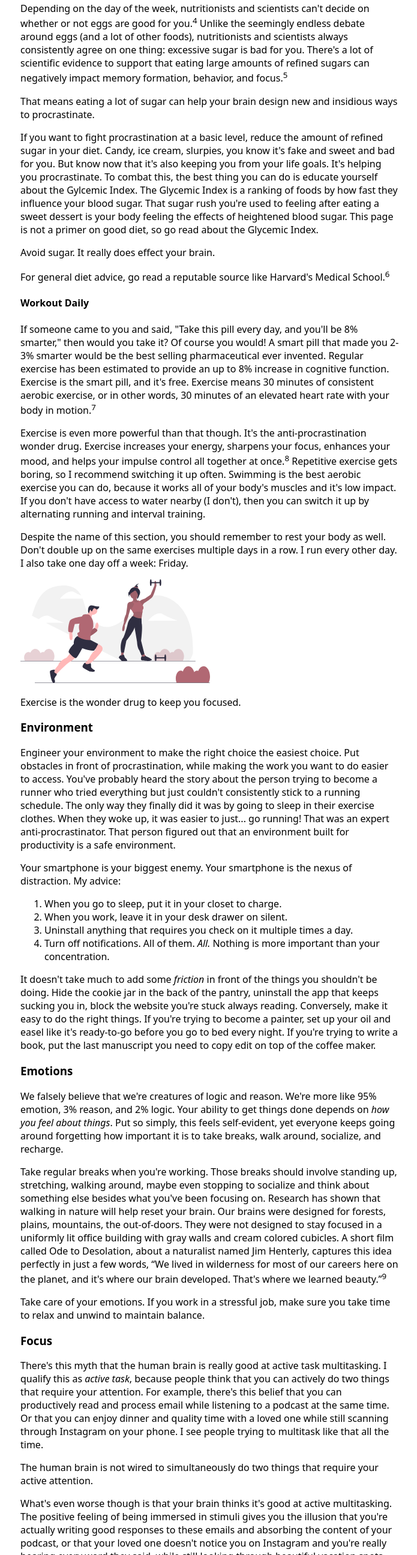
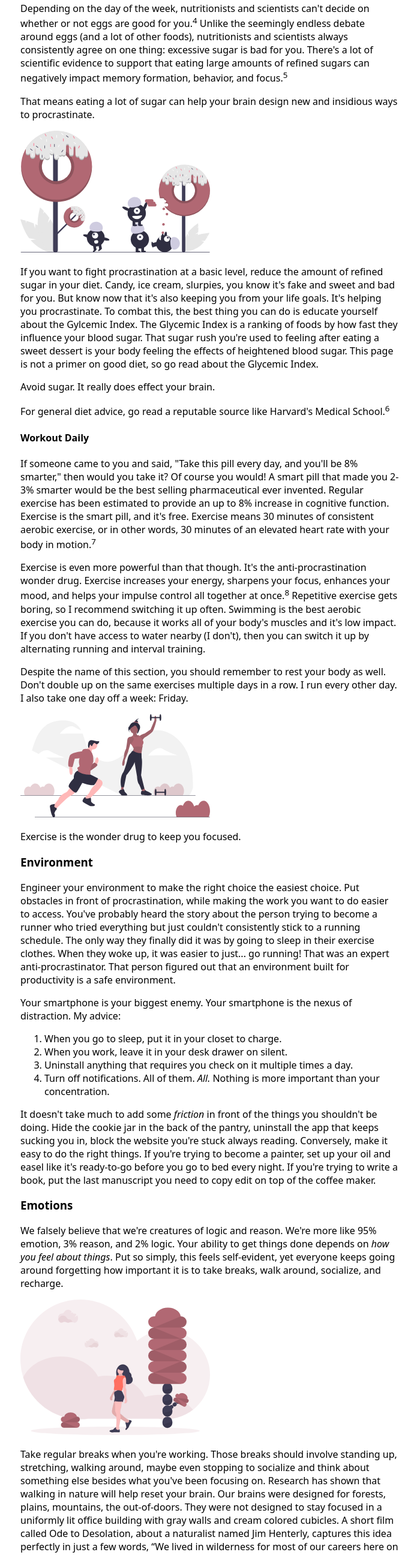
Before and after one commit to rchillard/sundaynightdread.com, a plain HTML site: page the-perfect-schedule-2.html in a window 1280 px wide. Shown: the part 2300-4893 px from the top of the page at 60% size, without its empty margins (290-985 px from the left). Drawn offline with Linux system fonts and the light colour scheme.

Commit message:
Add additional images to Perfect Schedule

```diff
--- a/the-perfect-schedule-2.html
+++ b/the-perfect-schedule-2.html
@@ -85,6 +85,7 @@
         <p>
             That means eating a lot of sugar can help your brain design new and insidious ways to procrastinate.
         </p>
+        <img alt="minions eating donuts growing on trees" class="depiction" src="assets/undraw_donut_love_kau1.svg">
         <p>
             If you want to fight procrastination at a basic level, reduce the amount of refined sugar in your diet.  Candy, ice cream, slurpies, you know it's fake and sweet
             and bad for you.  But know now that it's also keeping you from your life goals.  It's helping you procrastinate.  To combat this, the best thing you can do is
@@ -143,6 +144,7 @@
             Your ability to get things done depends on <em>how you feel about things</em>.  Put so simply, this feels self-evident,
             yet everyone keeps going around forgetting how important it is to take breaks, walk around, socialize, and recharge.
         </p>
+        <img alt="woman walking through forest with clouds in background" class="depiction" src="assets/undraw_hiking_d24r.svg">
         <p>
             Take regular breaks when you're working.  Those breaks should involve standing up, stretching, walking around, maybe even
             stopping to socialize and think about something else besides what you've been focusing on.
```
Also changed, not shown: assets/undraw_donut_love_kau1.svg (added), assets/undraw_hiking_d24r.svg (added).
